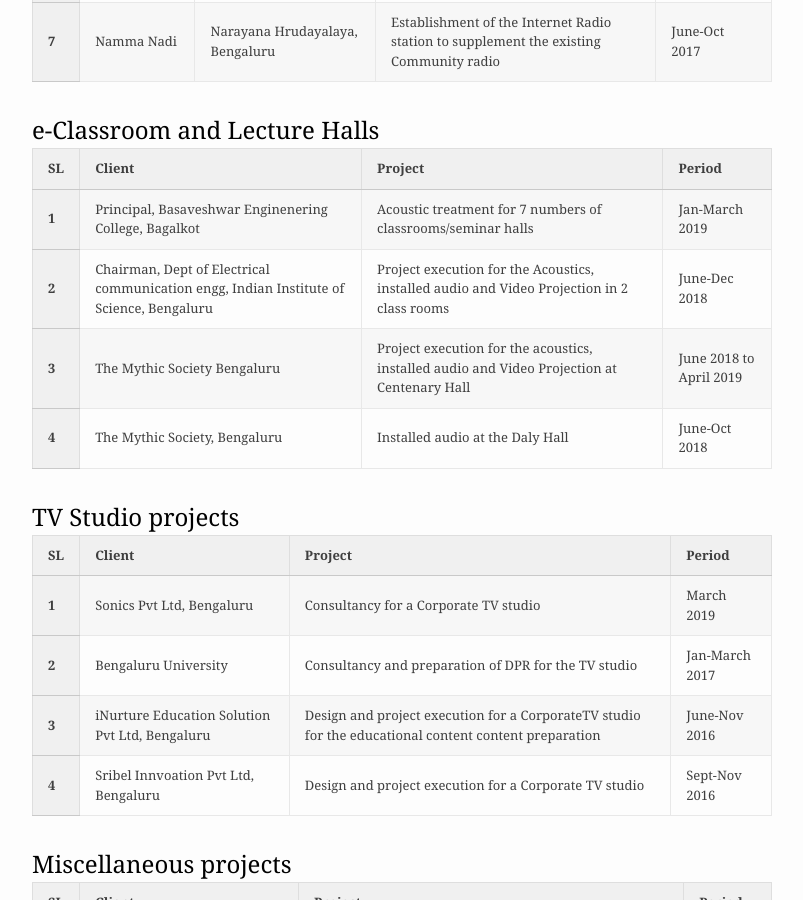
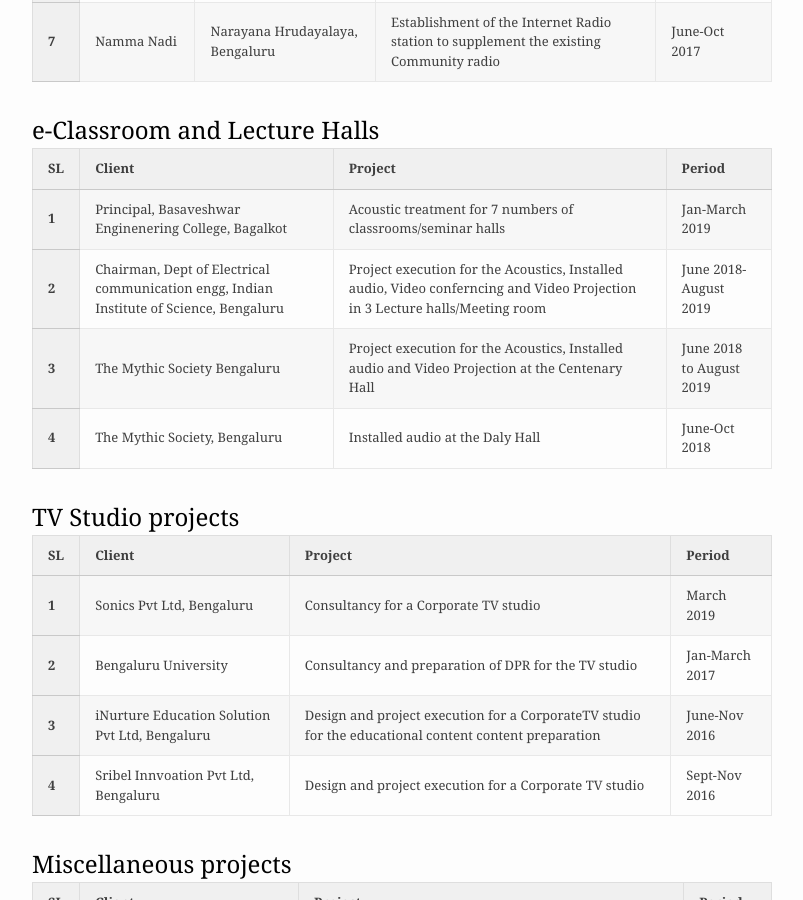
Before and after one commit to VarpasMedia/VarpasMedia.github.io, a Jekyll site: the page built from Projects.md, in a window 1280 px wide and 900 px high, scrolled down 1452 px. Shown: the whole window, without its empty margins (238-1041 px from the left). Built offline with Jekyll 4.4.1, drawn with Linux system fonts in a browser that asks for light colours; our own code applies the rules of GitHub Pages for plain Markdown files.

Commit message:
Update Projects.md

```diff
--- a/Projects.md
+++ b/Projects.md
@@ -162,15 +162,15 @@ e-Classroom and Lecture Halls
     <tr>
         <th>2</th>
 	<td>Chairman, Dept of Electrical communication engg, Indian Institute of Science, Bengaluru</td>
-        <td>Project execution for the Acoustics, installed audio and Video Projection in 2 class rooms</td>
-        <td>June-Dec 2018</td>
+        <td>Project execution for the Acoustics, Installed audio, Video conferncing and Video Projection in 3 Lecture halls/Meeting room</td>
+        <td>June 2018-August 2019</td>
     </tr>
 
     <tr>
         <th>3</th>
 	<td>The Mythic Society Bengaluru</td>
-        <td>Project execution for the acoustics, installed audio and Video Projection at Centenary Hall</td>
-        <td>June 2018 to April 2019</td>
+        <td>Project execution for the Acoustics, Installed audio and Video Projection at the Centenary Hall</td>
+        <td>June 2018 to August 2019</td>
     </tr>
 
 
```
